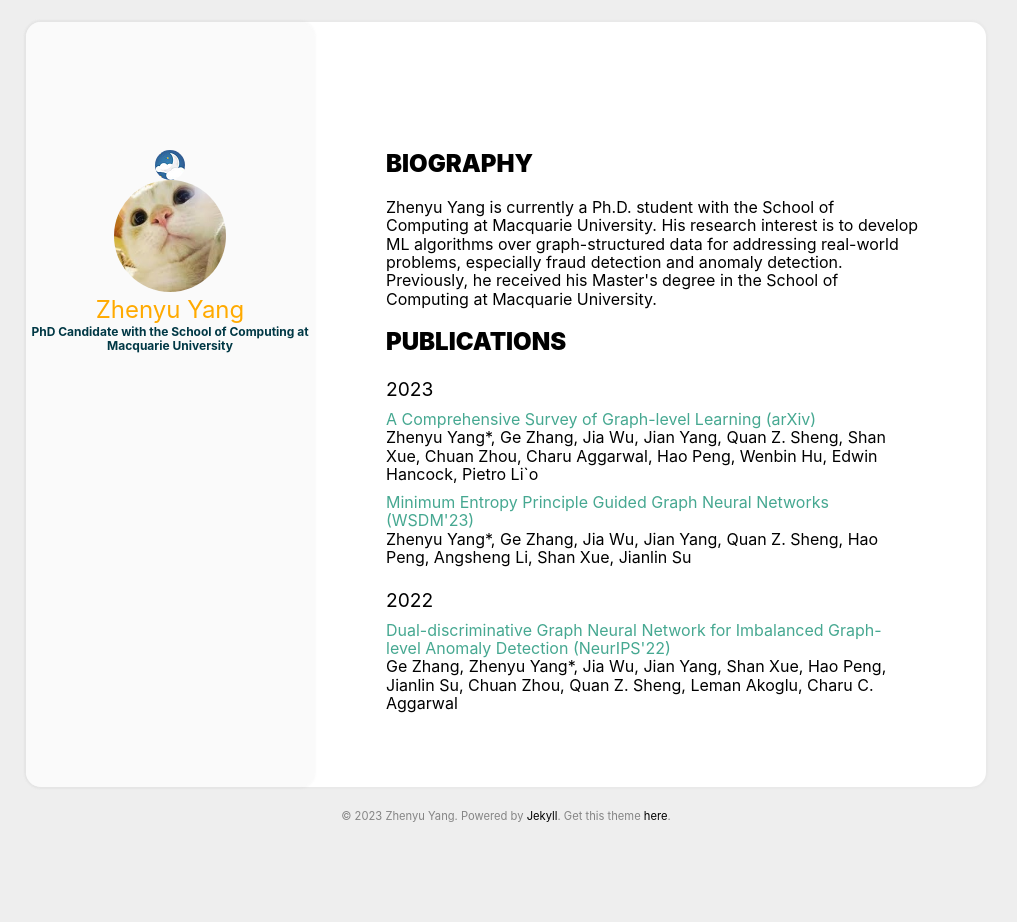
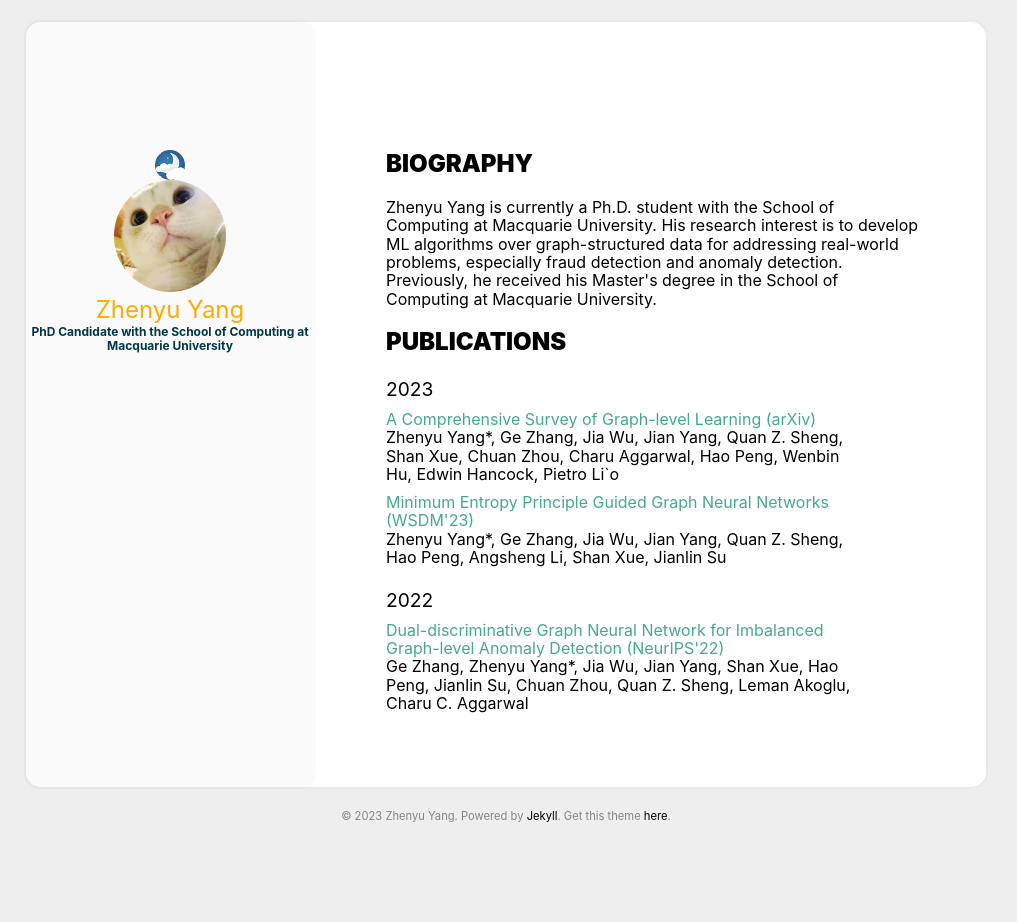
Before and after one commit to ZhenyuYangMQ/ZhenyuYangMQ.github.io, a Jekyll site: the page built from index.html, in a window 1280 px wide. Shown: the whole page, without its empty margins (134-1151 px from the left). Built offline with Jekyll 4.4.1, drawn with Linux system fonts in a browser that asks for light colours.

Commit message:
Update archive.html

```diff
--- a/_includes/archive.html
+++ b/_includes/archive.html
@@ -50,7 +50,7 @@
   {% endunless %}
 
   <ul style="width:800px">
-    <li style="width:650px">
+    <li style="width:600px">
       <!--<time class='archive_date' datetime='{{ post.date | date_to_xmlschema }}'>
         {{ post.date | date: "%b %d" }}
       </time>-->
```
